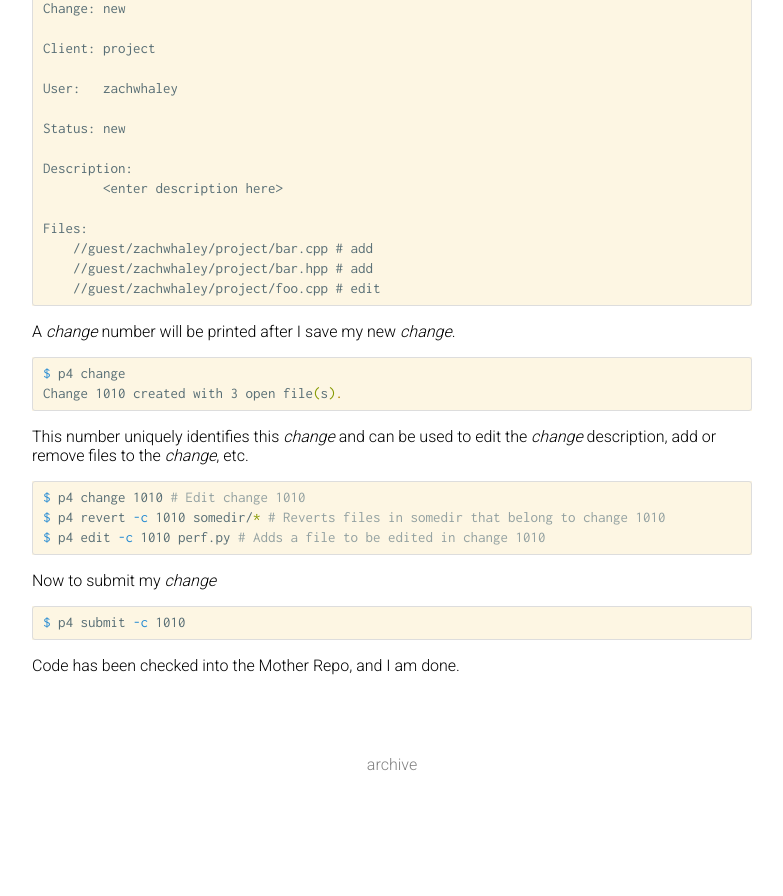
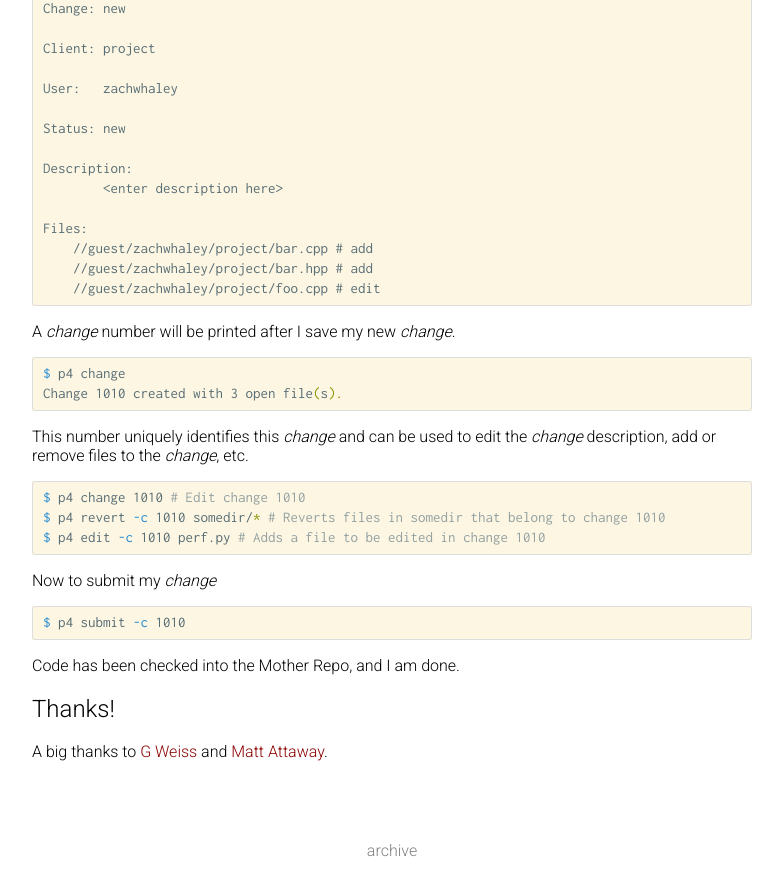
Before and after one commit to zachwhaley/zachwhaley.github.io, a Jekyll site: the page built from _posts/2014-04-08-p4.md, in a window 1280 px wide and 900 px high, scrolled down 3114 px. Shown: the top 896 px of the window, without its empty margins (248-1031 px from the left). Built offline with Jekyll 4.4.1, drawn with Linux system fonts in a browser that asks for light colours; Markdown is read by kramdown in place of the engine named in the settings; before the commit the page ends 3928 px from its top, so only the background shows below that.

Commit message:
Added a thank yous to twitter people.

````diff
--- a/_posts/2014-04-08-p4.md
+++ b/_posts/2014-04-08-p4.md
@@ -210,3 +210,7 @@ $ p4 submit -c 1010
 ```
 
 Code has been checked into the Mother Repo, and I am done.
+
+## Thanks! ##
+
+A big thanks to [G Weiss](https://twitter.com/p4gweiss) and [Matt Attaway](https://twitter.com/p4mataway).
````
